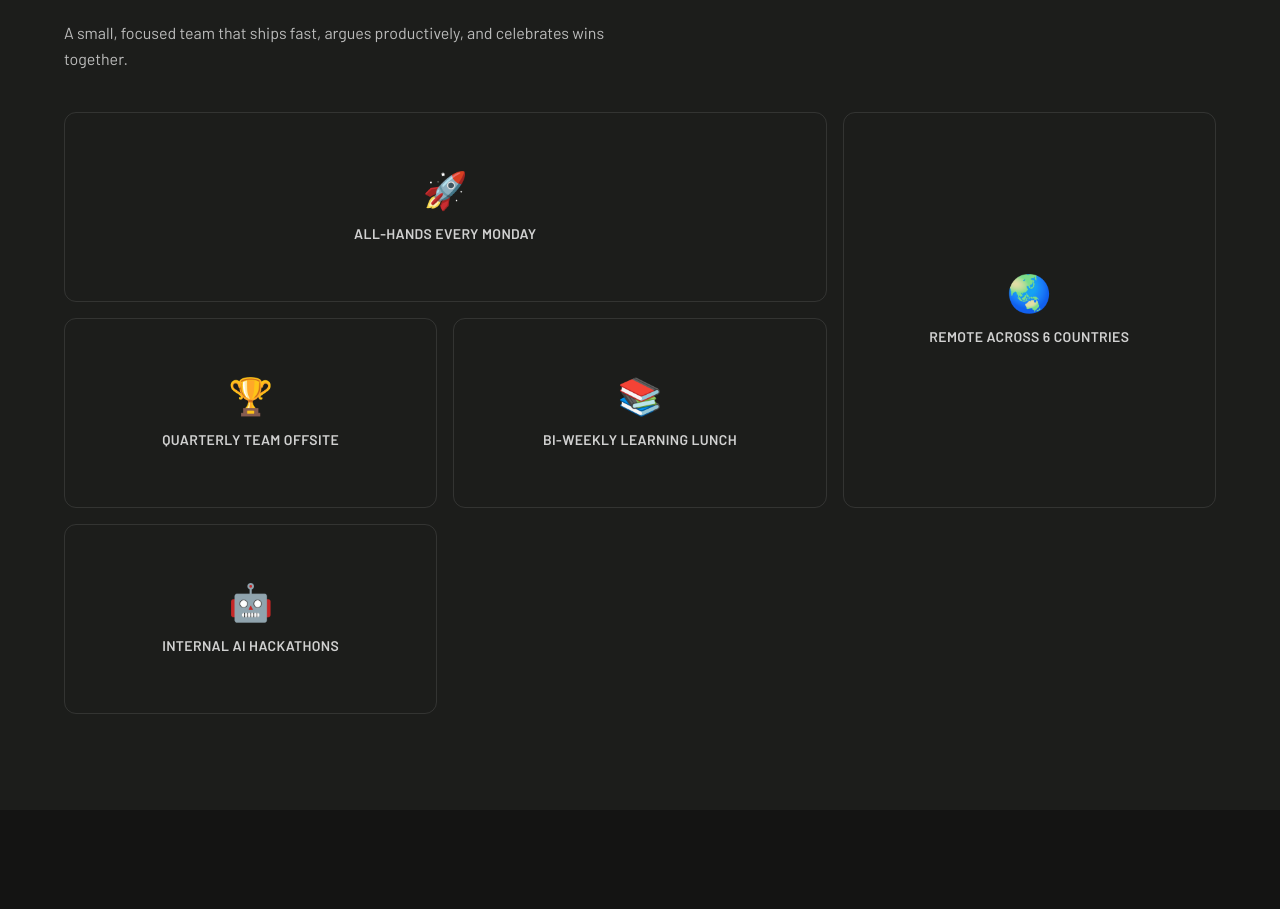
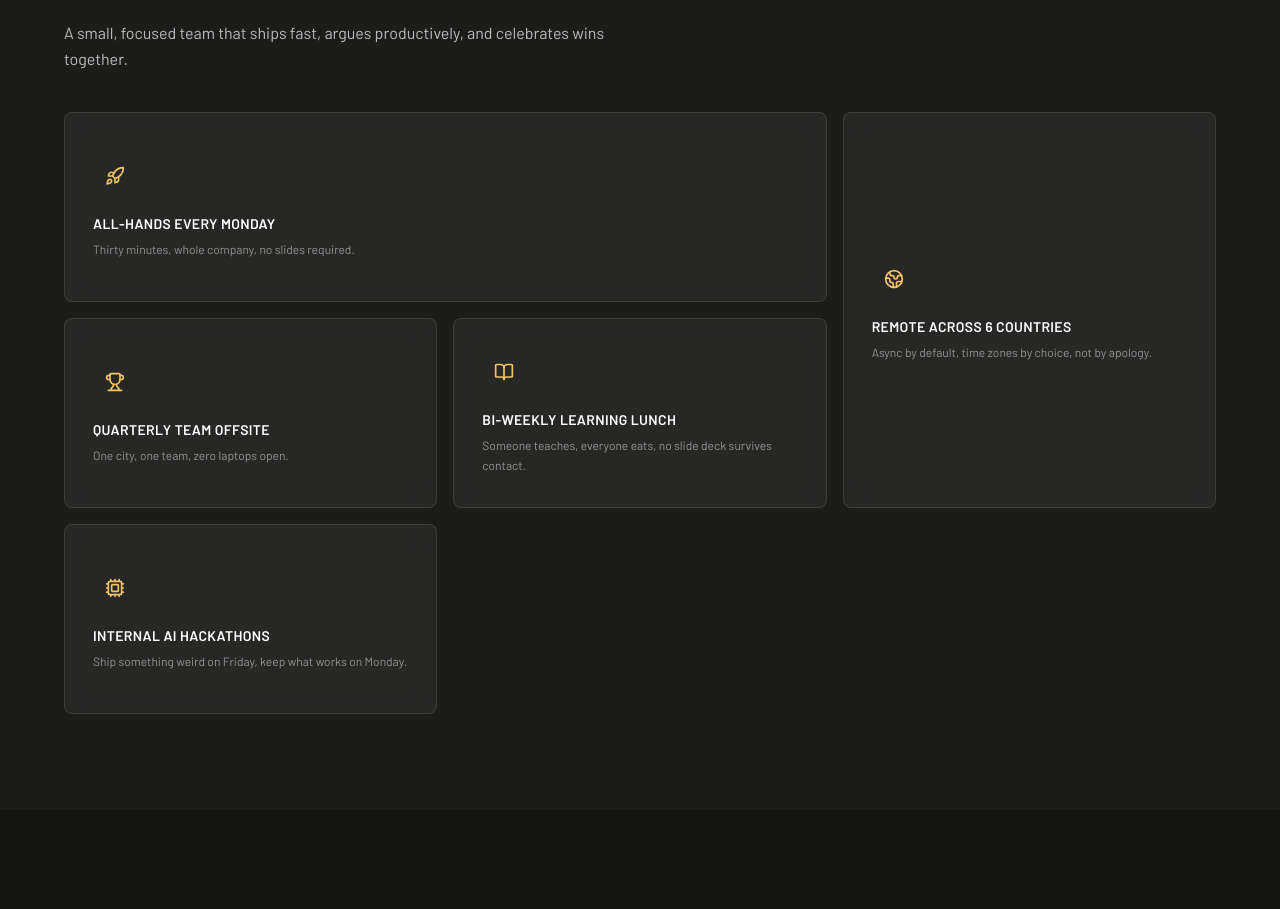
Before and after one commit to anshulag8821/ss_website, a React (Vite) app: page /careers in a window 1280 px wide. Shown: the part 2160-3069 px from the top of the page. Built offline with nearby package versions, Linux system fonts and the light colour scheme; no server answers.

Commit message:
Refine Life at Sarmak section to match site's icon/card design language

```diff
--- a/src/pages/Careers.tsx
+++ b/src/pages/Careers.tsx
@@ -1,5 +1,5 @@
 import { useEffect, useState } from 'react';
-import { ArrowRight, Target, Handshake, Eye, Zap } from 'lucide-react';
+import { ArrowRight, Target, Handshake, Eye, Zap, Rocket, Globe2, Trophy, BookOpen, Cpu } from 'lucide-react';
 import { Link } from 'react-router-dom';
 import SEO from '@/components/SEO';
 
@@ -40,11 +40,11 @@ const BENEFITS = [
 ];
 
 const LIFE_GRID = [
-  { emoji: '🚀', label: 'All-hands every Monday', wide: true },
-  { emoji: '🌏', label: 'Remote across 6 countries', tall: true },
-  { emoji: '🏆', label: 'Quarterly team offsite' },
-  { emoji: '📚', label: 'Bi-weekly learning lunch' },
-  { emoji: '🤖', label: 'Internal AI hackathons' },
+  { icon: Rocket, label: 'All-Hands Every Monday', description: 'Thirty minutes, whole company, no slides required.', wide: true },
+  { icon: Globe2, label: 'Remote Across 6 Countries', description: 'Async by default, time zones by choice, not by apology.', tall: true },
+  { icon: Trophy, label: 'Quarterly Team Offsite', description: 'One city, one team, zero laptops open.' },
+  { icon: BookOpen, label: 'Bi-Weekly Learning Lunch', description: 'Someone teaches, everyone eats, no slide deck survives contact.' },
+  { icon: Cpu, label: 'Internal AI Hackathons', description: 'Ship something weird on Friday, keep what works on Monday.' },
 ];
 
 const PROCESS_STEPS = [
@@ -233,14 +233,15 @@ const Careers = () => {
               {LIFE_GRID.map((cell, i) => (
                 <div
                   key={i}
-                  className={`rounded-xl flex items-center justify-center text-center p-6 bg-gradient-to-br from-gold/20 to-black/40 border border-white/10 ${
+                  className={`glass-card p-7 flex flex-col justify-center hover-lift ${
                     cell.wide ? 'lg:col-span-2' : ''
                   } ${cell.tall ? 'lg:row-span-2' : ''}`}
                 >
-                  <div>
-                    <span className="text-4xl block mb-3">{cell.emoji}</span>
-                    <span className="text-white/80 text-sm font-semibold uppercase tracking-wide">{cell.label}</span>
+                  <div className="w-11 h-11 rounded-lg bg-gold/10 flex items-center justify-center mb-4">
+                    <cell.icon className="w-5 h-5 text-gold" />
                   </div>
+                  <span className="text-white text-sm font-semibold uppercase tracking-wide mb-1.5">{cell.label}</span>
+                  <span className="text-white/50 text-xs leading-relaxed">{cell.description}</span>
                 </div>
               ))}
             </div>
```
